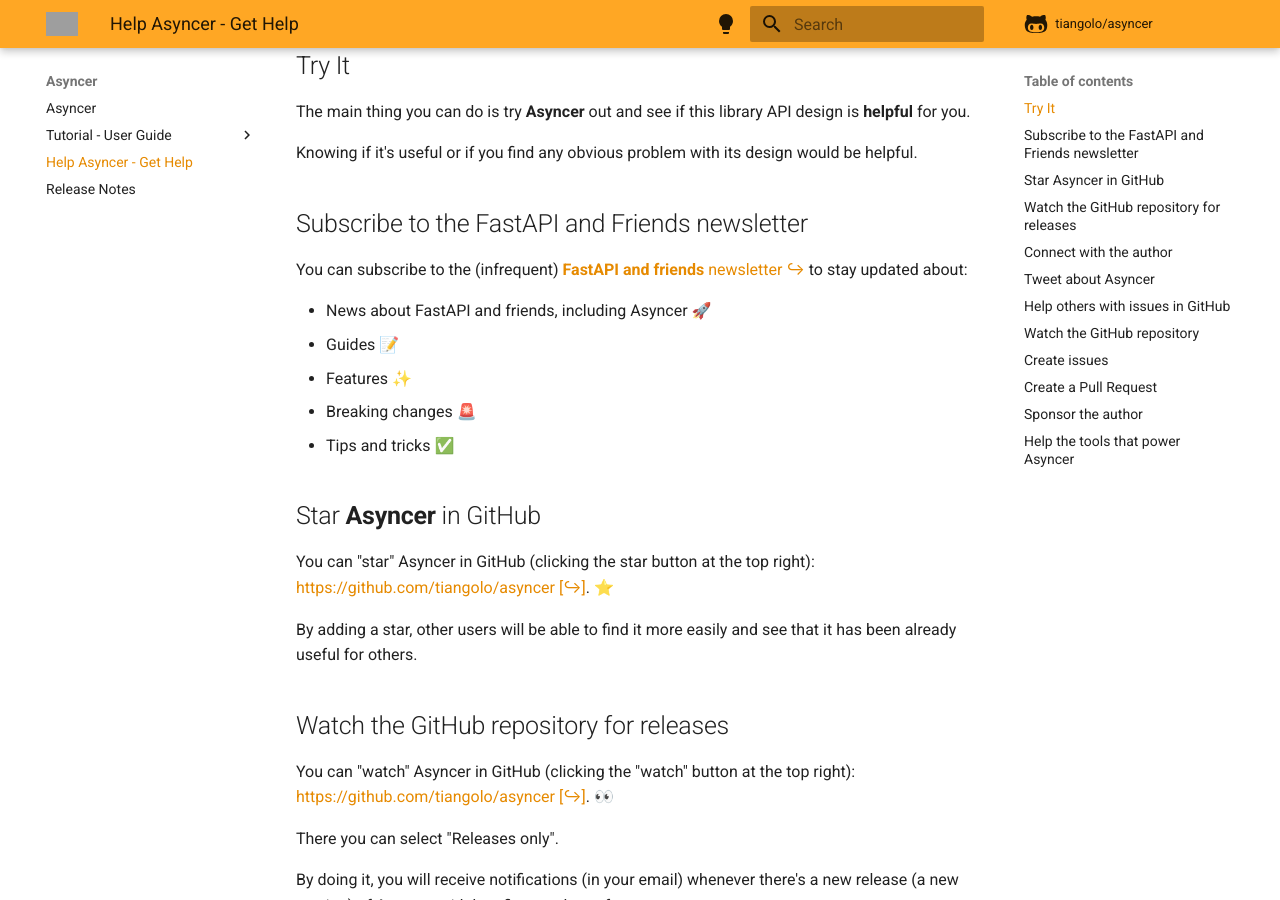
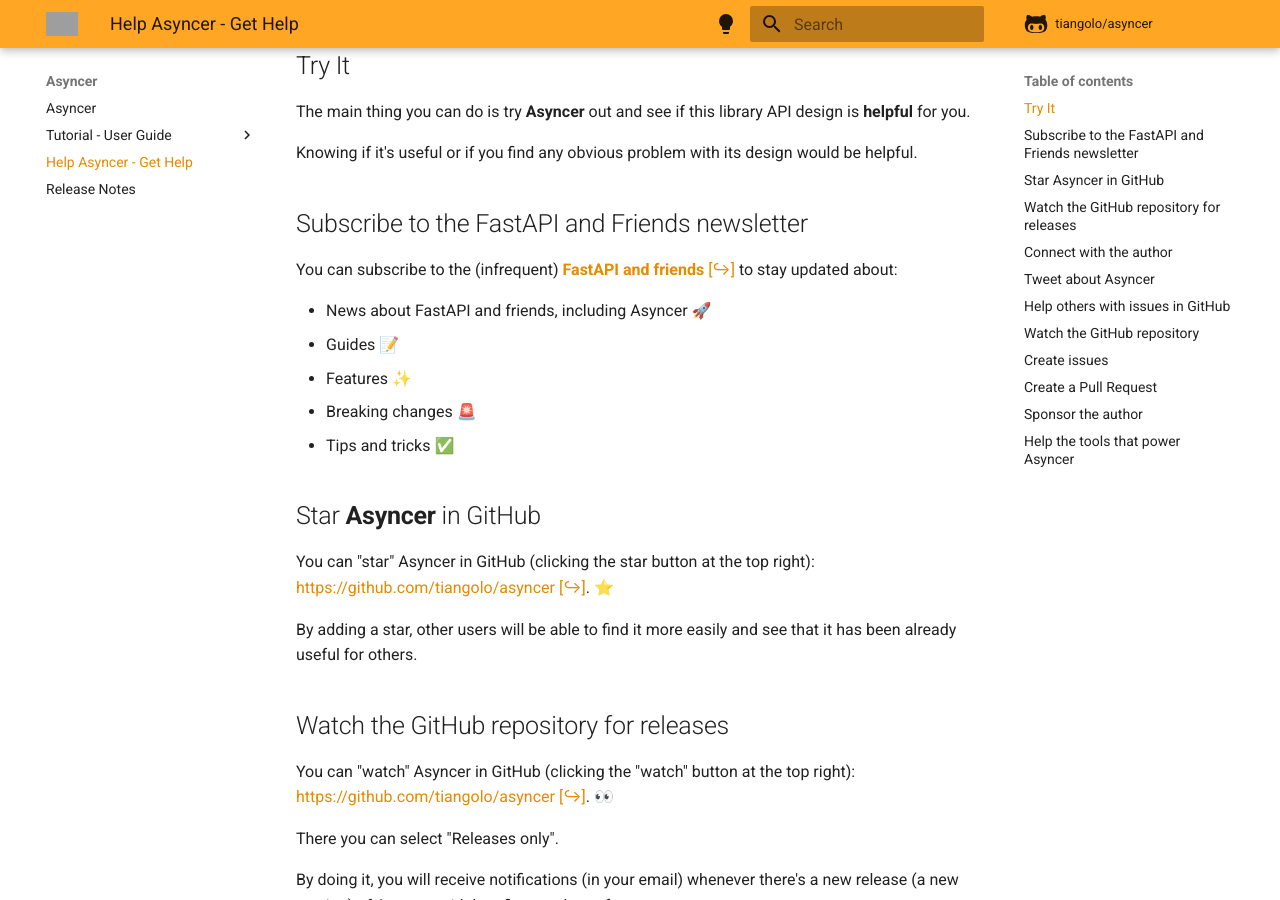
Before and after one commit to fastapi/asyncer, an MkDocs documentation site: the page built from docs/help.md, in a window 1280 px wide and 900 px high, scrolled down 364 px. Built offline with MkDocs 1.6.1 and Material for MkDocs 9.7.7, drawn with Linux system fonts in a browser that asks for light colours; comment, search, counter and statistics services are not loaded; grey boxes are pictures that could not be loaded.

Commit message:
✏ Fix link to FastAPI and Friends newsletter (#13)
Co-authored-by: Sebastián Ramírez <tiangolo@gmail.com>

```diff
--- a/docs/help.md
+++ b/docs/help.md
@@ -18,7 +18,7 @@
 
 ## Subscribe to the FastAPI and Friends newsletter
 
-You can subscribe to the (infrequent) [**FastAPI and friends** newsletter](/newsletter/){.internal-link target=_blank} to stay updated about:
+You can subscribe to the (infrequent) <a href="https://fastapi.tiangolo.com/newsletter/" class="external-link" target="_blank">**FastAPI and friends**</a> to stay updated about:
 
 * News about FastAPI and friends, including Asyncer 🚀
 * Guides 📝
```
